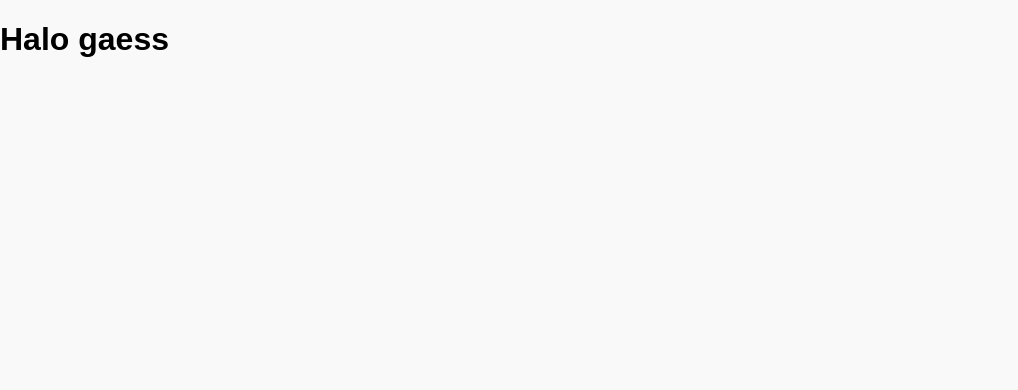
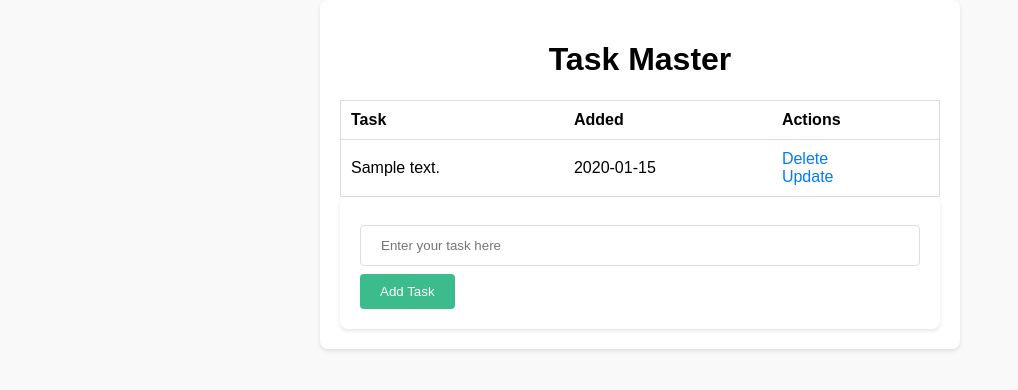
Before and after one commit to Halip26/task-master-flask, a Flask app: page / in a window 1280 px wide. Shown: the top 390 px of the page, without its empty margins (0-1018 px from the left). Run offline with Flask 3, Linux system fonts and the light colour scheme; tables that the repository leaves empty hold one stand-in row (values such as "Sample post").

Commit message:
add structure of task master

```diff
--- a/templates/index.html
+++ b/templates/index.html
@@ -1,9 +1,48 @@
-{% extends 'base.html' %} {% block head %}
+{% extends 'base.html' %}
 
-<title>Loundry App</title>
+<!-- head -->
+{% block head %}
 
-{% endblock %} {% block body %}
-
-<h1>Halo gaess</h1>
+<title>Task Master App</title>
 
 {% endblock %}
+
+<!-- body -->
+{% block body %}
+
+<div class="content">
+  <h1>Task Master</h1>
+
+  <table>
+    <tr>
+      <th>Task</th>
+      <th>Added</th>
+      <th>Actions</th>
+    </tr>
+    {% for task in tasks %}
+    <tr>
+      <td>{{ task.content }}</td>
+      <td>{{ task.date_created.date() }}</td>
+      <td>
+        <a href="/delete/{{task.id}}">Delete</a>
+        <br />
+        <a href="/update/{{task.id}}">Update</a>
+      </td>
+    </tr>
+    {% endfor %}
+  </table>
+
+  <div class="form-container">
+    <form action="/" method="POST">
+      <input
+        type="text"
+        name="content"
+        id="content"
+        placeholder="Enter your task here"
+      />
+      <input type="submit" value="Add Task" />
+    </form>
+  </div>
+</div>
+
+{% endblock %}
```
